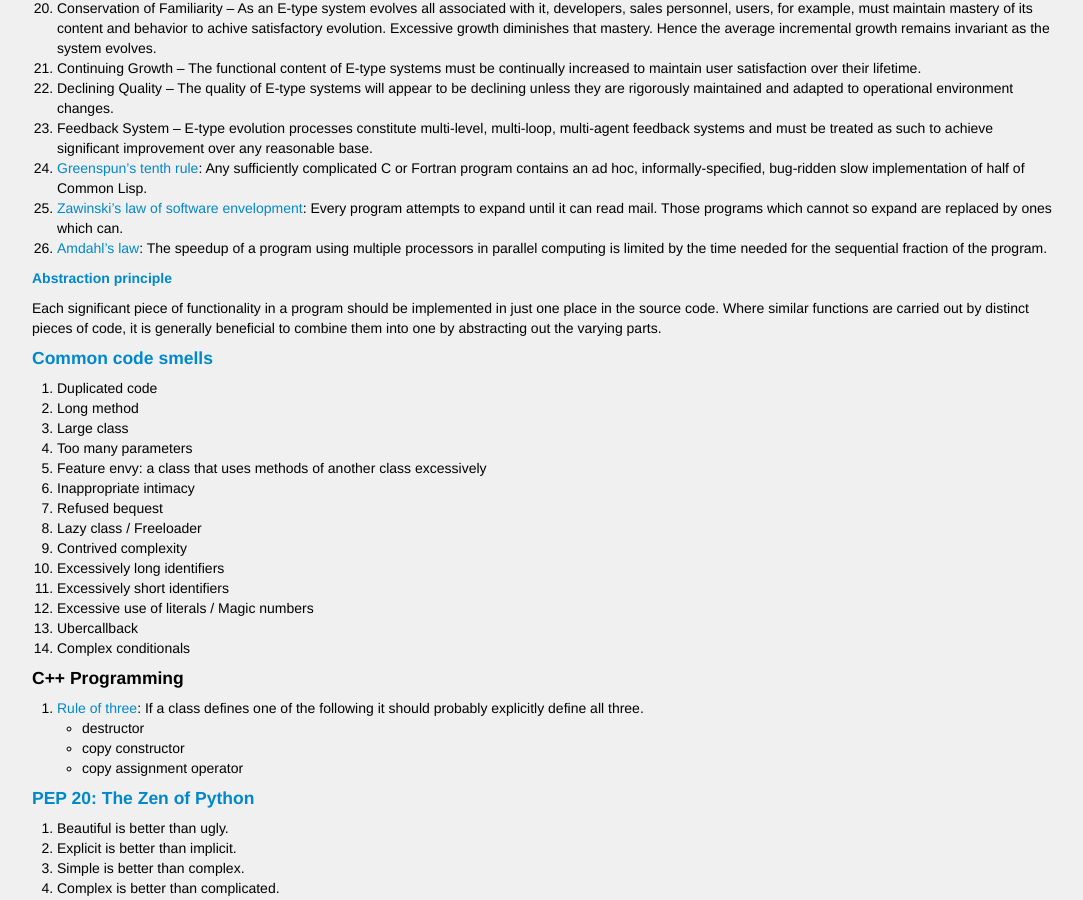
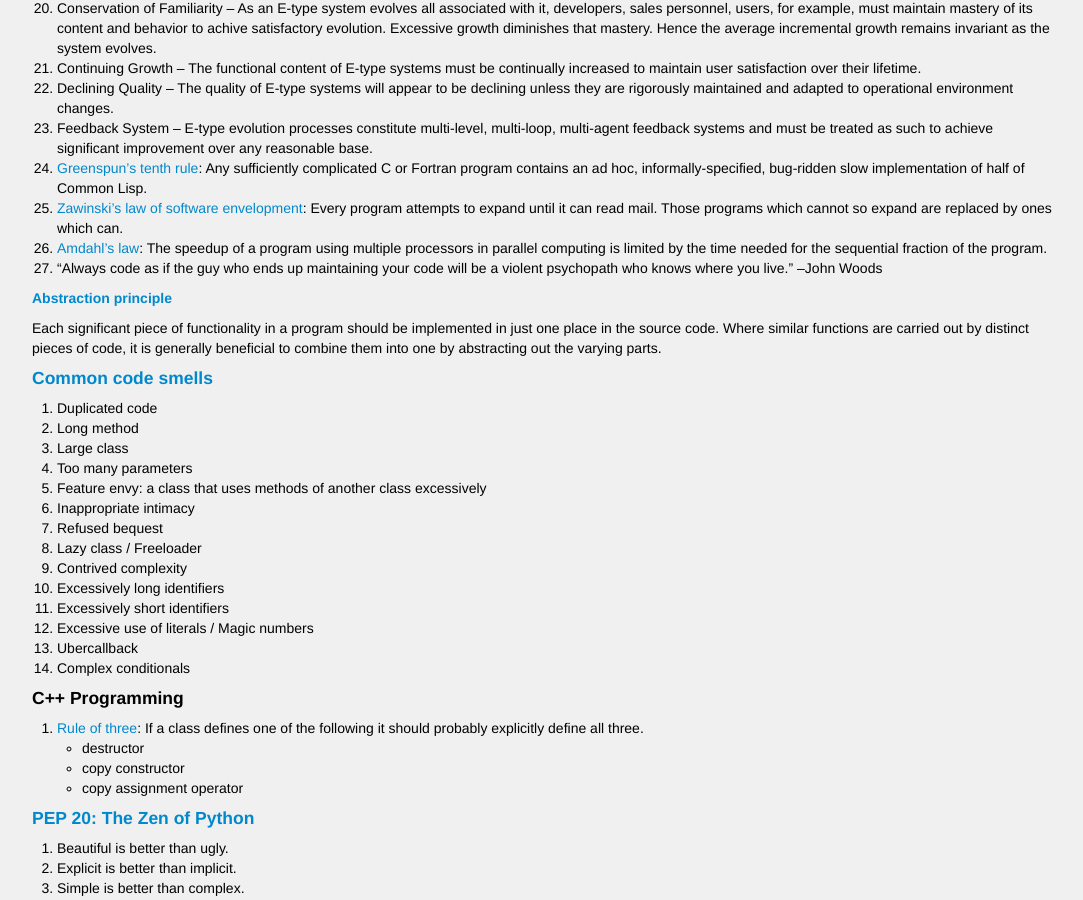
Before and after one commit to Sitwon/code-koans, a Jekyll site: the page built from index.html, in a window 1280 px wide and 900 px high, scrolled down 742 px. Shown: the whole window, without its empty margins (96-1179 px from the left). Built offline with Jekyll 4.4.1, drawn with Linux system fonts in a browser that asks for light colours.

Commit message:
John Woods quote

```diff
--- a/index.html
+++ b/index.html
@@ -35,6 +35,7 @@ title: Code Koans
 1. [Greenspun's tenth rule](http://en.wikipedia.org/wiki/Greenspun%27s_tenth_rule): Any sufficiently complicated C or Fortran program contains an ad hoc, informally-specified, bug-ridden slow implementation of half of Common Lisp.
 1. [Zawinski's law of software envelopment](http://en.wikipedia.org/wiki/Jamie_Zawinski#Zawinski.27s_law_of_software_envelopment): Every program attempts to expand until it can read mail. Those programs which cannot so expand are replaced by ones which can.
 1. [Amdahl's law](http://en.wikipedia.org/wiki/Amdahl's_law): The speedup of a program using multiple processors in parallel computing is limited by the time needed for the sequential fraction of the program.
+1. "Always code as if the guy who ends up maintaining your code will be a violent psychopath who knows where you live." --John Woods
 
 ##### [Abstraction principle](http://en.wikipedia.org/wiki/Abstraction_principle_%28computer_programming%29)
 Each significant piece of functionality in a program should be implemented in just one place in the source code. Where similar functions are carried out by distinct pieces of code, it is generally beneficial to combine them into one by abstracting out the varying parts.
```
